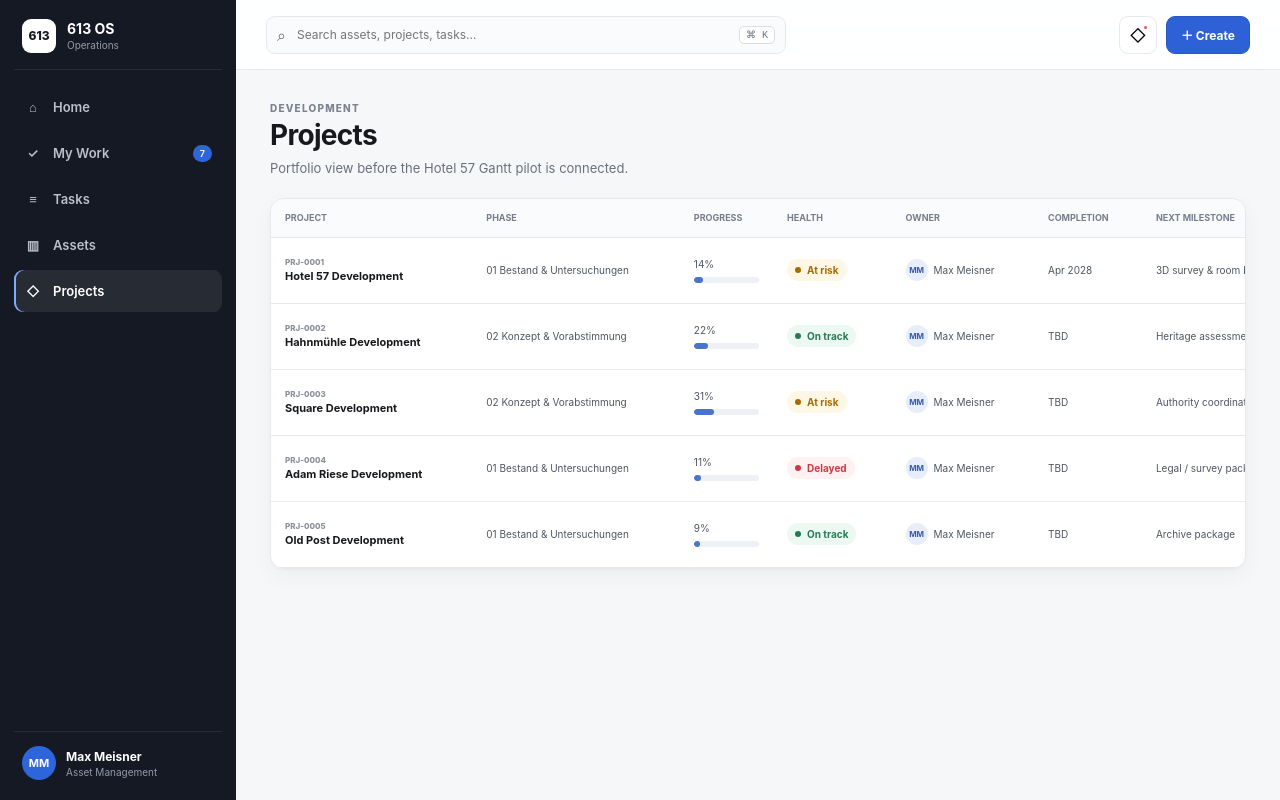
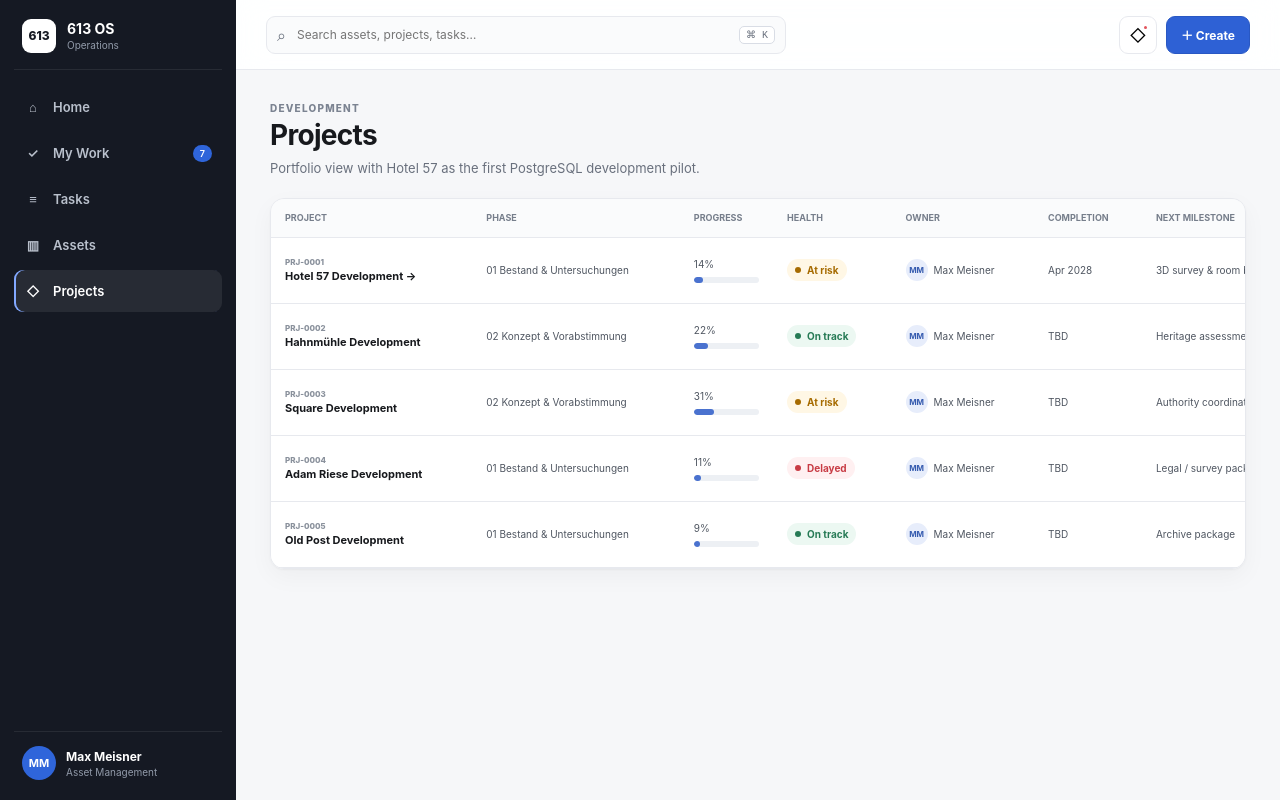
Before and after one commit to MeisnerMax/613-OS, a Next.js app: page /projects in a window 1280 px wide. Built offline with nearby package versions, Linux system fonts and the light colour scheme.

Commit message:
Link Hotel 57 to development pilot

```diff
--- a/src/app/projects/page.tsx
+++ b/src/app/projects/page.tsx
@@ -1,7 +1,8 @@
+import Link from "next/link";
 import { Header, HealthTag, Progress } from "@/components/ui";
 import { getPortfolioSnapshot } from "@/lib/read-model";
 
 export default async function ProjectsPage() {
   const { projects } = await getPortfolioSnapshot();
-  return <div className="stack"><Header eyebrow="Development" title="Projects" description="Portfolio view before the Hotel 57 Gantt pilot is connected."/><div className="tableWrap"><table className="table"><thead><tr><th>Project</th><th>Phase</th><th>Progress</th><th>Health</th><th>Owner</th><th>Completion</th><th>Next milestone</th></tr></thead><tbody>{projects.map((p) => <tr key={p.id}><td><span className="id">{p.id}</span><strong>{p.asset} Development</strong></td><td>{p.phase}</td><td><span>{p.progress}%</span><Progress value={p.progress}/></td><td><HealthTag value={p.health}/></td><td><span className="person"><span className="mini">MM</span>Max Meisner</span></td><td>{p.completion}</td><td>{p.nextMilestone}</td></tr>)}</tbody></table></div></div>;
+  return <div className="stack"><Header eyebrow="Development" title="Projects" description="Portfolio view with Hotel 57 as the first PostgreSQL development pilot."/><div className="tableWrap"><table className="table"><thead><tr><th>Project</th><th>Phase</th><th>Progress</th><th>Health</th><th>Owner</th><th>Completion</th><th>Next milestone</th></tr></thead><tbody>{projects.map((p) => <tr key={p.id}><td><span className="id">{p.id}</span>{p.id === "PRJ-0001" ? <Link href={`/projects/${p.id}`}><strong>{p.asset} Development →</strong></Link> : <strong>{p.asset} Development</strong>}</td><td>{p.phase}</td><td><span>{p.progress}%</span><Progress value={p.progress}/></td><td><HealthTag value={p.health}/></td><td><span className="person"><span className="mini">MM</span>Max Meisner</span></td><td>{p.completion}</td><td>{p.nextMilestone}</td></tr>)}</tbody></table></div></div>;
 }
```
